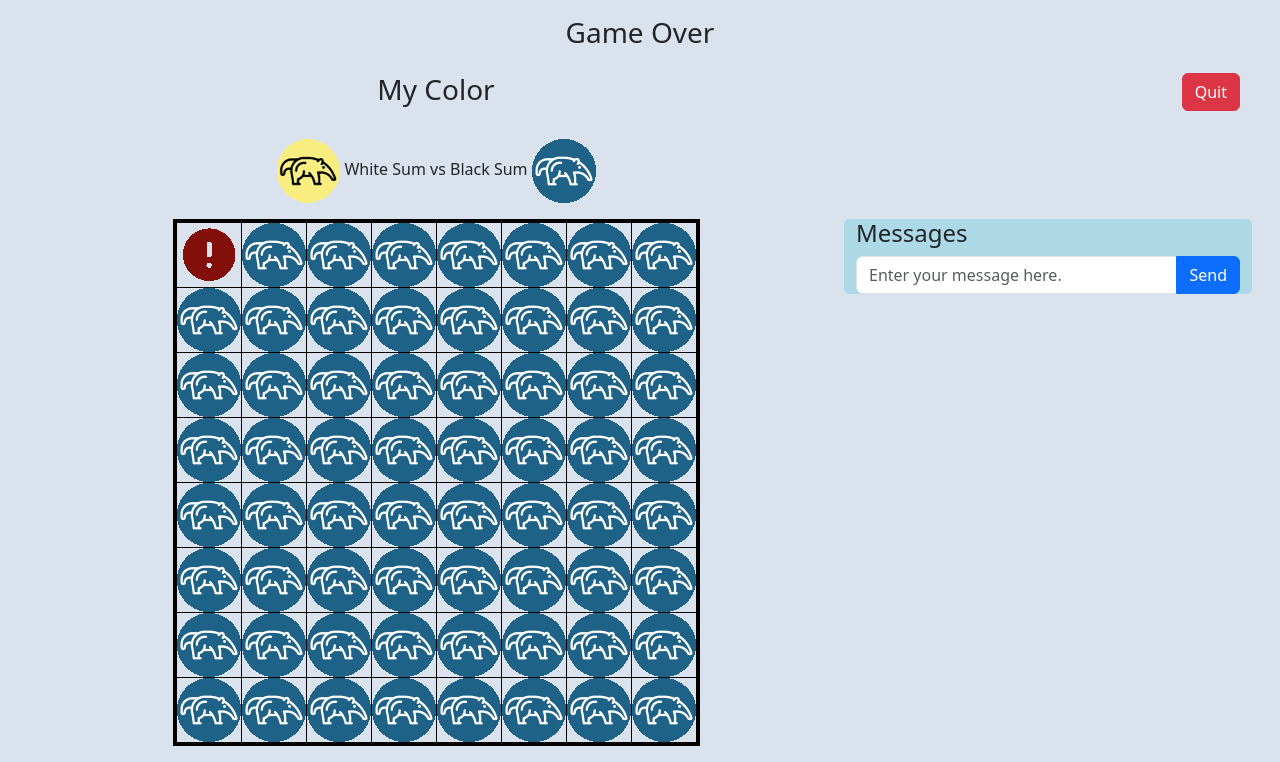
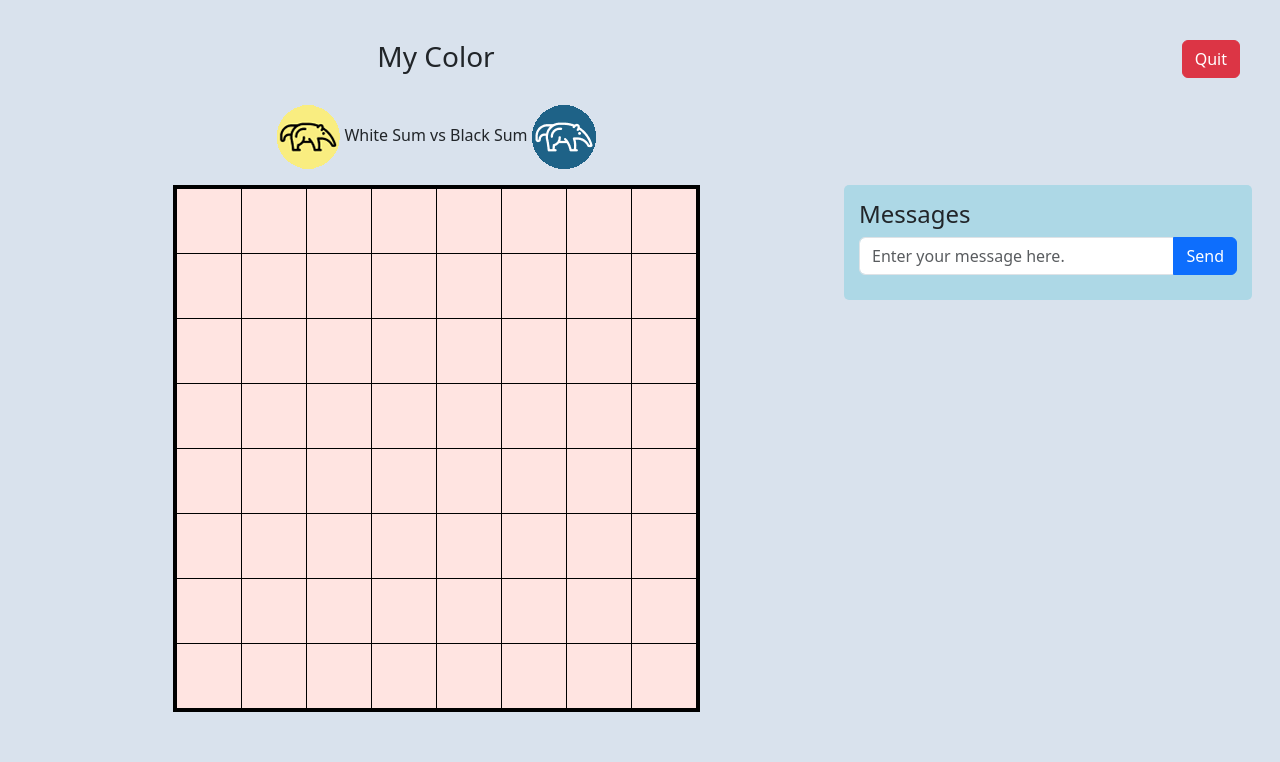
Before and after one commit to rubyjboyle-uni/reversi, a website: page public/game.html in a window 1280 px wide. Shown: the part 58-820 px from the top of the page. Drawn offline with nearby package versions, Linux system fonts and the light colour scheme; no server answers.

Commit message:
forgot to push

```diff
--- a/public/assets/css/game.css
+++ b/public/assets/css/game.css
@@ -17,6 +17,7 @@ body {
 #messagePane {
     background-color: lightblue;
     border-radius: 5px;
+    padding: 15px;
 }
 
 table#game_board {
@@ -29,8 +30,14 @@ table#game_board td{
     border: 1px solid black;
     margin: 0px;
     padding: 0px;
+    background-color: mistyrose;
 }
 
 td.hovered_over:hover {
     background-image: url('/assets/images/hover.gif');
 }
+
+#messages {
+    padding: 5px;
+    border-radius: 5px;
+}
--- a/public/game.html
+++ b/public/game.html
@@ -20,7 +20,7 @@
 
             <div class="row m-3">
                 <div class="col text-center">
-                    <h3 id="game_over">Game Over</h3>
+                    <h3 id="game_over"></h3>
                 </div>
             </div>
 
@@ -46,84 +46,84 @@
                         <div class="col-md-8 table-responsive">
                             <table id="game_board" class="mx-auto w-auto">
                                 <tr>
-                                    <td id="0_0"><img class="img-fluid" src="assets/images/error.gif" alt="error"/></td>
-                                    <td id="0_1"><img class="img-fluid" src="assets/images/black_to_white.gif" alt="error"/></td>
-                                    <td id="0_2"><img class="img-fluid" src="assets/images/black_to_white.gif" alt="error"/></td>
-                                    <td id="0_3"><img class="img-fluid" src="assets/images/black_to_white.gif" alt="error"/></td>
-                                    <td id="0_4"><img class="img-fluid" src="assets/images/black_to_white.gif" alt="error"/></td>
-                                    <td id="0_5"><img class="img-fluid" src="assets/images/black_to_white.gif" alt="error"/></td>
-                                    <td id="0_6"><img class="img-fluid" src="assets/images/black_to_white.gif" alt="error"/></td>
-                                    <td id="0_7"><img class="img-fluid" src="assets/images/black_to_white.gif" alt="error"/></td>
+                                    <td id="0_0"><img class="img-fluid" src="assets/images/empty.gif" alt="empty"/></td>
+                                    <td id="0_1"><img class="img-fluid" src="assets/images/empty.gif" alt="empty"/></td>
+                                    <td id="0_2"><img class="img-fluid" src="assets/images/empty.gif" alt="empty"/></td>
+                                    <td id="0_3"><img class="img-fluid" src="assets/images/empty.gif" alt="empty"/></td>
+                                    <td id="0_4"><img class="img-fluid" src="assets/images/empty.gif" alt="empty"/></td>
+                                    <td id="0_5"><img class="img-fluid" src="assets/images/empty.gif" alt="empty"/></td>
+                                    <td id="0_6"><img class="img-fluid" src="assets/images/empty.gif" alt="empty"/></td>
+                                    <td id="0_7"><img class="img-fluid" src="assets/images/empty.gif" alt="empty"/></td>
                                 </tr>
                                 <tr>
-                                    <td id="1_0"><img class="img-fluid" src="assets/images/black_to_white.gif" alt="error"/></td>
-                                    <td id="1_1"><img class="img-fluid" src="assets/images/black_to_white.gif" alt="error"/></td>
-                                    <td id="1_2"><img class="img-fluid" src="assets/images/black_to_white.gif" alt="error"/></td>
-                                    <td id="1_3"><img class="img-fluid" src="assets/images/black_to_white.gif" alt="error"/></td>
-                                    <td id="1_4"><img class="img-fluid" src="assets/images/black_to_white.gif" alt="error"/></td>
-                                    <td id="1_5"><img class="img-fluid" src="assets/images/black_to_white.gif" alt="error"/></td>
-                                    <td id="1_6"><img class="img-fluid" src="assets/images/black_to_white.gif" alt="error"/></td>
-                                    <td id="1_7"><img class="img-fluid" src="assets/images/black_to_white.gif" alt="error"/></td>
+                                    <td id="1_0"><img class="img-fluid" src="assets/images/empty.gif" alt="empty"/></td>
+                                    <td id="1_1"><img class="img-fluid" src="assets/images/empty.gif" alt="empty"/></td>
+                                    <td id="1_2"><img class="img-fluid" src="assets/images/empty.gif" alt="empty"/></td>
+                                    <td id="1_3"><img class="img-fluid" src="assets/images/empty.gif" alt="empty"/></td>
+                                    <td id="1_4"><img class="img-fluid" src="assets/images/empty.gif" alt="empty"/></td>
+                                    <td id="1_5"><img class="img-fluid" src="assets/images/empty.gif" alt="empty"/></td>
+                                    <td id="1_6"><img class="img-fluid" src="assets/images/empty.gif" alt="empty"/></td>
+                                    <td id="1_7"><img class="img-fluid" src="assets/images/empty.gif" alt="empty"/></td>
                                 </tr>
                                 <tr>
-                                    <td id="2_0"><img class="img-fluid" src="assets/images/black_to_white.gif" alt="error"/></td>
-                                    <td id="2_1"><img class="img-fluid" src="assets/images/black_to_white.gif" alt="error"/></td>
-                                    <td id="2_2"><img class="img-fluid" src="assets/images/black_to_white.gif" alt="error"/></td>
-                                    <td id="2_3"><img class="img-fluid" src="assets/images/black_to_white.gif" alt="error"/></td>
-                                    <td id="2_4"><img class="img-fluid" src="assets/images/black_to_white.gif" alt="error"/></td>
-                                    <td id="2_5"><img class="img-fluid" src="assets/images/black_to_white.gif" alt="error"/></td>
-                                    <td id="2_6"><img class="img-fluid" src="assets/images/black_to_white.gif" alt="error"/></td>
-                                    <td id="2_7"><img class="img-fluid" src="assets/images/black_to_white.gif" alt="error"/></td>
+                                    <td id="2_0"><img class="img-fluid" src="assets/images/empty.gif" alt="error"/></td>
+                                    <td id="2_1"><img class="img-fluid" src="assets/images/empty.gif" alt="error"/></td>
+                                    <td id="2_2"><img class="img-fluid" src="assets/images/empty.gif" alt="error"/></td>
+                                    <td id="2_3"><img class="img-fluid" src="assets/images/empty.gif" alt="error"/></td>
+                                    <td id="2_4"><img class="img-fluid" src="assets/images/empty.gif" alt="error"/></td>
+                                    <td id="2_5"><img class="img-fluid" src="assets/images/empty.gif" alt="error"/></td>
+                                    <td id="2_6"><img class="img-fluid" src="assets/images/empty.gif" alt="error"/></td>
+                                    <td id="2_7"><img class="img-fluid" src="assets/images/empty.gif" alt="error"/></td>
                                 </tr>
                                 <tr>
-                                    <td id="3_0"><img class="img-fluid" src="assets/images/black_to_white.gif" alt="error"/></td>
-                                    <td id="3_1"><img class="img-fluid" src="assets/images/black_to_white.gif" alt="error"/></td>
-                                    <td id="3_2"><img class="img-fluid" src="assets/images/black_to_white.gif" alt="error"/></td>
-                                    <td id="3_3"><img class="img-fluid" src="assets/images/black_to_white.gif" alt="error"/></td>
-                                    <td id="3_4"><img class="img-fluid" src="assets/images/black_to_white.gif" alt="error"/></td>
-                                    <td id="3_5"><img class="img-fluid" src="assets/images/black_to_white.gif" alt="error"/></td>
-                                    <td id="3_6"><img class="img-fluid" src="assets/images/black_to_white.gif" alt="error"/></td>
-                                    <td id="3_7"><img class="img-fluid" src="assets/images/black_to_white.gif" alt="error"/></td>
+                                    <td id="3_0"><img class="img-fluid" src="assets/images/empty.gif" alt="error"/></td>
+                                    <td id="3_1"><img class="img-fluid" src="assets/images/empty.gif" alt="error"/></td>
+                                    <td id="3_2"><img class="img-fluid" src="assets/images/empty.gif" alt="error"/></td>
+                                    <td id="3_3"><img class="img-fluid" src="assets/images/empty.gif" alt="error"/></td>
+                                    <td id="3_4"><img class="img-fluid" src="assets/images/empty.gif" alt="error"/></td>
+                                    <td id="3_5"><img class="img-fluid" src="assets/images/empty.gif" alt="error"/></td>
+                                    <td id="3_6"><img class="img-fluid" src="assets/images/empty.gif" alt="error"/></td>
+                                    <td id="3_7"><img class="img-fluid" src="assets/images/empty.gif" alt="error"/></td>
                                 </tr>
                                 <tr>
-                                    <td id="4_0"><img class="img-fluid" src="assets/images/black_to_white.gif" alt="error"/></td>
-                                    <td id="4_1"><img class="img-fluid" src="assets/images/black_to_white.gif" alt="error"/></td>
-                                    <td id="4_2"><img class="img-fluid" src="assets/images/black_to_white.gif" alt="error"/></td>
-                                    <td id="4_3"><img class="img-fluid" src="assets/images/black_to_white.gif" alt="error"/></td>
-                                    <td id="4_4"><img class="img-fluid" src="assets/images/black_to_white.gif" alt="error"/></td>
-                                    <td id="4_5"><img class="img-fluid" src="assets/images/black_to_white.gif" alt="error"/></td>
-                                    <td id="4_6"><img class="img-fluid" src="assets/images/black_to_white.gif" alt="error"/></td>
-                                    <td id="4_7"><img class="img-fluid" src="assets/images/black_to_white.gif" alt="error"/></td>
+                                    <td id="4_0"><img class="img-fluid" src="assets/images/empty.gif" alt="error"/></td>
+                                    <td id="4_1"><img class="img-fluid" src="assets/images/empty.gif" alt="error"/></td>
+                                    <td id="4_2"><img class="img-fluid" src="assets/images/empty.gif" alt="error"/></td>
+                                    <td id="4_3"><img class="img-fluid" src="assets/images/empty.gif" alt="error"/></td>
+                                    <td id="4_4"><img class="img-fluid" src="assets/images/empty.gif" alt="error"/></td>
+                                    <td id="4_5"><img class="img-fluid" src="assets/images/empty.gif" alt="error"/></td>
+                                    <td id="4_6"><img class="img-fluid" src="assets/images/empty.gif" alt="error"/></td>
+                                    <td id="4_7"><img class="img-fluid" src="assets/images/empty.gif" alt="error"/></td>
                                 </tr>
                                 <tr>
-                                    <td id="5_0"><img class="img-fluid" src="assets/images/black_to_white.gif" alt="error"/></td>
-                                    <td id="5_1"><img class="img-fluid" src="assets/images/black_to_white.gif" alt="error"/></td>
-                                    <td id="5_2"><img class="img-fluid" src="assets/images/black_to_white.gif" alt="error"/></td>
-                                    <td id="5_3"><img class="img-fluid" src="assets/images/black_to_white.gif" alt="error"/></td>
-                                    <td id="5_4"><img class="img-fluid" src="assets/images/black_to_white.gif" alt="error"/></td>
-                                    <td id="5_5"><img class="img-fluid" src="assets/images/black_to_white.gif" alt="error"/></td>
-                                    <td id="5_6"><img class="img-fluid" src="assets/images/black_to_white.gif" alt="error"/></td>
-                                    <td id="5_7"><img class="img-fluid" src="assets/images/black_to_white.gif" alt="error"/></td>
+                                    <td id="5_0"><img class="img-fluid" src="assets/images/empty.gif" alt="error"/></td>
+                                    <td id="5_1"><img class="img-fluid" src="assets/images/empty.gif" alt="error"/></td>
+                                    <td id="5_2"><img class="img-fluid" src="assets/images/empty.gif" alt="error"/></td>
+                                    <td id="5_3"><img class="img-fluid" src="assets/images/empty.gif" alt="error"/></td>
+                                    <td id="5_4"><img class="img-fluid" src="assets/images/empty.gif" alt="error"/></td>
+                                    <td id="5_5"><img class="img-fluid" src="assets/images/empty.gif" alt="error"/></td>
+                                    <td id="5_6"><img class="img-fluid" src="assets/images/empty.gif" alt="error"/></td>
+                                    <td id="5_7"><img class="img-fluid" src="assets/images/empty.gif" alt="error"/></td>
                                 </tr>
                                 <tr>
-                                    <td id="6_0"><img class="img-fluid" src="assets/images/black_to_white.gif" alt="error"/></td>
-                                    <td id="6_1"><img class="img-fluid" src="assets/images/black_to_white.gif" alt="error"/></td>
-                                    <td id="6_2"><img class="img-fluid" src="assets/images/black_to_white.gif" alt="error"/></td>
-                                    <td id="6_3"><img class="img-fluid" src="assets/images/black_to_white.gif" alt="error"/></td>
-                                    <td id="6_4"><img class="img-fluid" src="assets/images/black_to_white.gif" alt="error"/></td>
-                                    <td id="6_5"><img class="img-fluid" src="assets/images/black_to_white.gif" alt="error"/></td>
-                                    <td id="6_6"><img class="img-fluid" src="assets/images/black_to_white.gif" alt="error"/></td>
-                                    <td id="6_7"><img class="img-fluid" src="assets/images/black_to_white.gif" alt="error"/></td>
+                                    <td id="6_0"><img class="img-fluid" src="assets/images/empty.gif" alt="error"/></td>
+                                    <td id="6_1"><img class="img-fluid" src="assets/images/empty.gif" alt="error"/></td>
+                                    <td id="6_2"><img class="img-fluid" src="assets/images/empty.gif" alt="error"/></td>
+                                    <td id="6_3"><img class="img-fluid" src="assets/images/empty.gif" alt="error"/></td>
+                                    <td id="6_4"><img class="img-fluid" src="assets/images/empty.gif" alt="error"/></td>
+                                    <td id="6_5"><img class="img-fluid" src="assets/images/empty.gif" alt="error"/></td>
+                                    <td id="6_6"><img class="img-fluid" src="assets/images/empty.gif" alt="error"/></td>
+                                    <td id="6_7"><img class="img-fluid" src="assets/images/empty.gif" alt="error"/></td>
                                 </tr>
                                 <tr>
-                                    <td id="7_0"><img class="img-fluid" src="assets/images/black_to_white.gif" alt="error"/></td>
-                                    <td id="7_1"><img class="img-fluid" src="assets/images/black_to_white.gif" alt="error"/></td>
-                                    <td id="7_2"><img class="img-fluid" src="assets/images/black_to_white.gif" alt="error"/></td>
-                                    <td id="7_3"><img class="img-fluid" src="assets/images/black_to_white.gif" alt="error"/></td>
-                                    <td id="7_4"><img class="img-fluid" src="assets/images/black_to_white.gif" alt="error"/></td>
-                                    <td id="7_5"><img class="img-fluid" src="assets/images/black_to_white.gif" alt="error"/></td>
-                                    <td id="7_6"><img class="img-fluid" src="assets/images/black_to_white.gif" alt="error"/></td>
-                                    <td id="7_7"><img class="img-fluid" src="assets/images/black_to_white.gif" alt="error"/></td>
+                                    <td id="7_0"><img class="img-fluid" src="assets/images/empty.gif" alt="error"/></td>
+                                    <td id="7_1"><img class="img-fluid" src="assets/images/empty.gif" alt="error"/></td>
+                                    <td id="7_2"><img class="img-fluid" src="assets/images/empty.gif" alt="error"/></td>
+                                    <td id="7_3"><img class="img-fluid" src="assets/images/empty.gif" alt="error"/></td>
+                                    <td id="7_4"><img class="img-fluid" src="assets/images/empty.gif" alt="error"/></td>
+                                    <td id="7_5"><img class="img-fluid" src="assets/images/empty.gif" alt="error"/></td>
+                                    <td id="7_6"><img class="img-fluid" src="assets/images/empty.gif" alt="error"/></td>
+                                    <td id="7_7"><img class="img-fluid" src="assets/images/empty.gif" alt="error"/></td>
                                 </tr>
                             </table>
                         </div>
```
Also changed, not shown: public/assets/js/main.js (+18 -1 lines), public/lobby.html (+7 -1 lines), server.js (+122 -1 lines).
